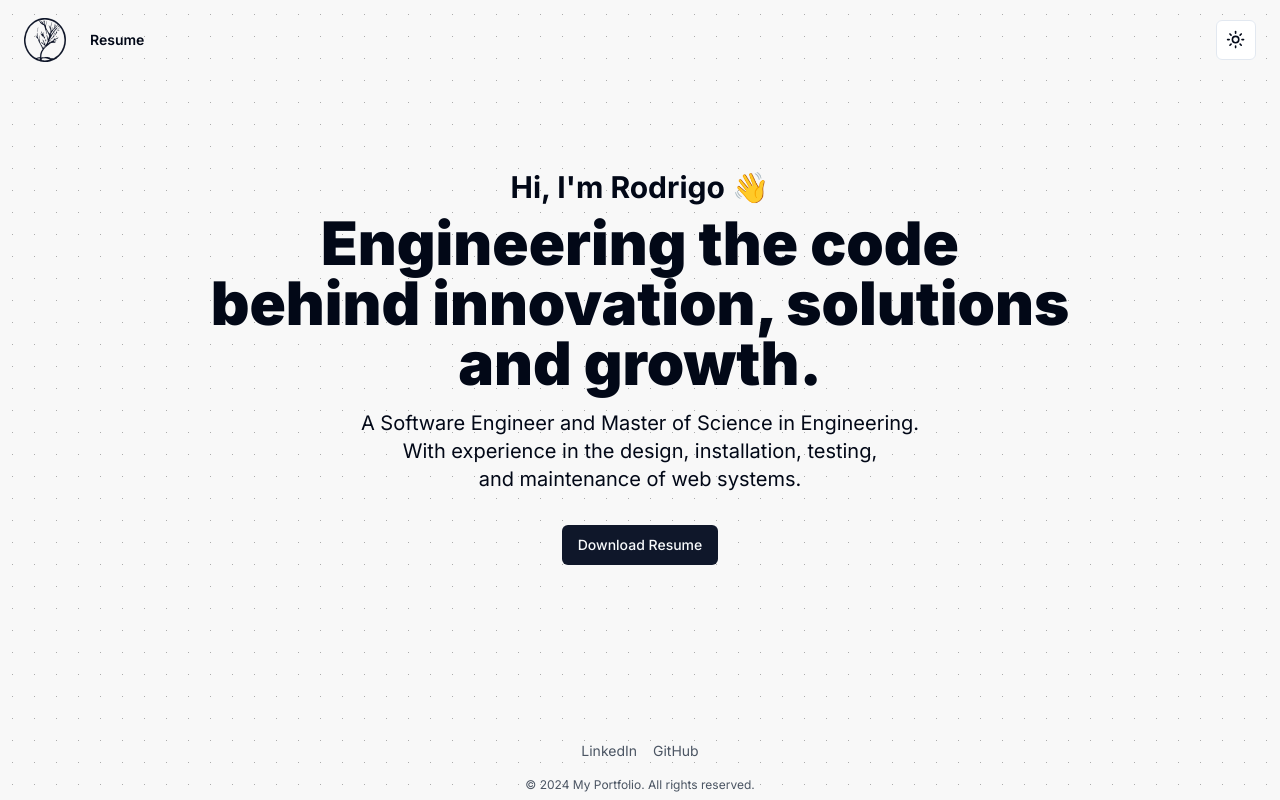
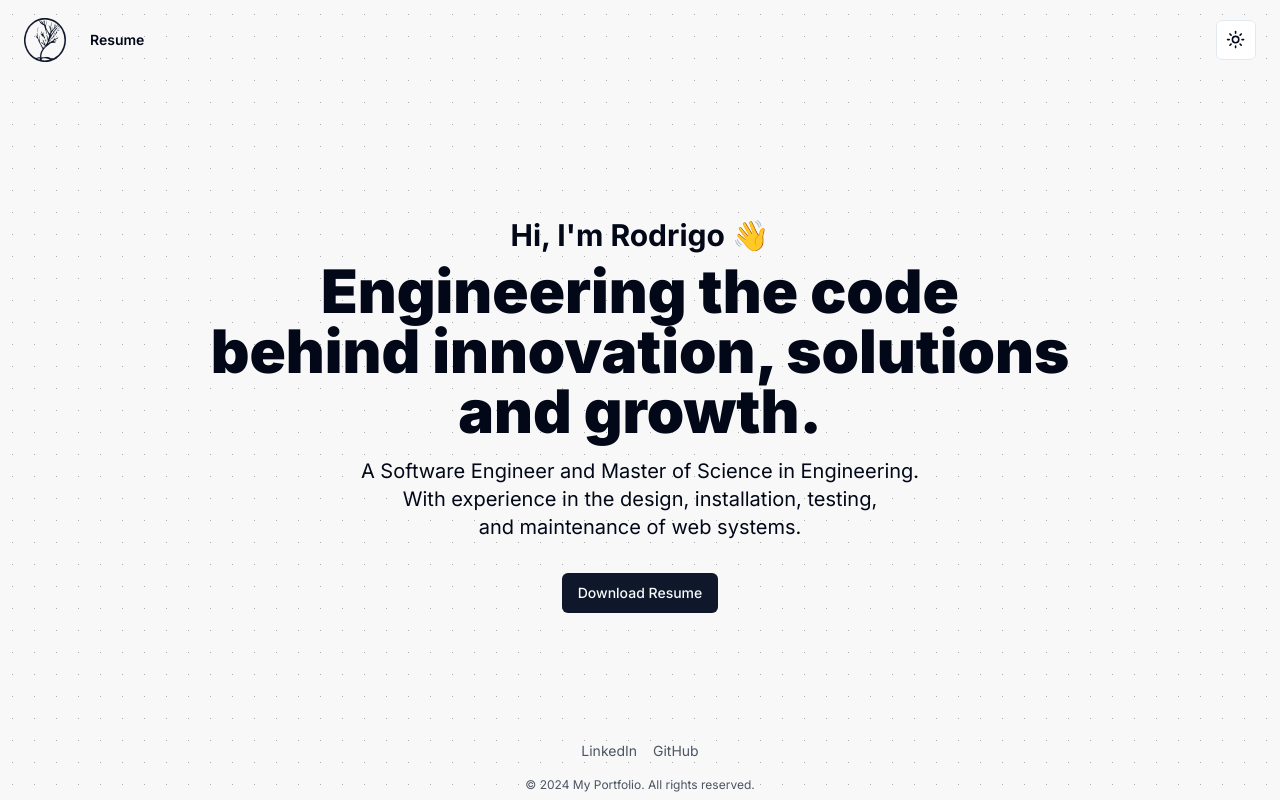
Before and after one commit to rlajous/website, a Next.js app: page / in a window 1280 px wide. Built offline with nearby package versions, Linux system fonts and the light colour scheme.

Commit message:
[ Styles ] Header z-index lower and main page padding

```diff
--- a/app/page.tsx
+++ b/app/page.tsx
@@ -2,7 +2,7 @@ import { Button } from "@/components/ui/button";
 
 export default function Home() {
   return (
-    <div className="flex flex-col items-center justify-center px-4 py-10 text-center md:px-8 lg:px-16 xl:px-32 row-span-8 lg:row-span-11 ">
+    <div className="flex flex-col items-center justify-center px-4 pt-24 text-center md:px-8 lg:px-16 xl:px-32 row-span-8 lg:row-span-11 ">
       <h1 className="text-xl md:text-2xl lg:text-3xl font-bold">
         Hi, I&apos;m Rodrigo 👋
       </h1>
--- a/components/Header/Header.tsx
+++ b/components/Header/Header.tsx
@@ -15,7 +15,7 @@ import { cn } from "@/lib/utils";
 
 export default function Header() {
   return (
-    <header className="fixed top-0 z-[9999] flex h-20 w-full shrink-0 items-center px-4 md:px-6 row-span-1">
+    <header className="fixed top-0 z-10 flex h-20 w-full shrink-0 items-center px-4 md:px-6">
       <Sheet>
         <SheetTrigger asChild>
           <Button className="lg:hidden" size="icon" variant="outline">
```
